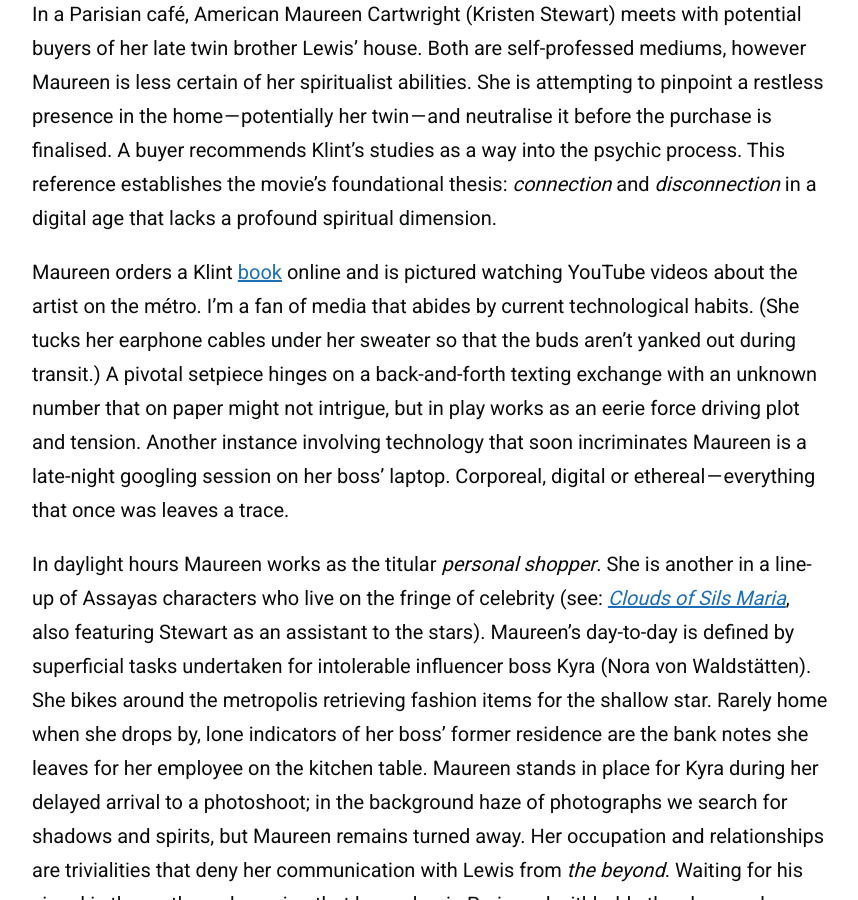
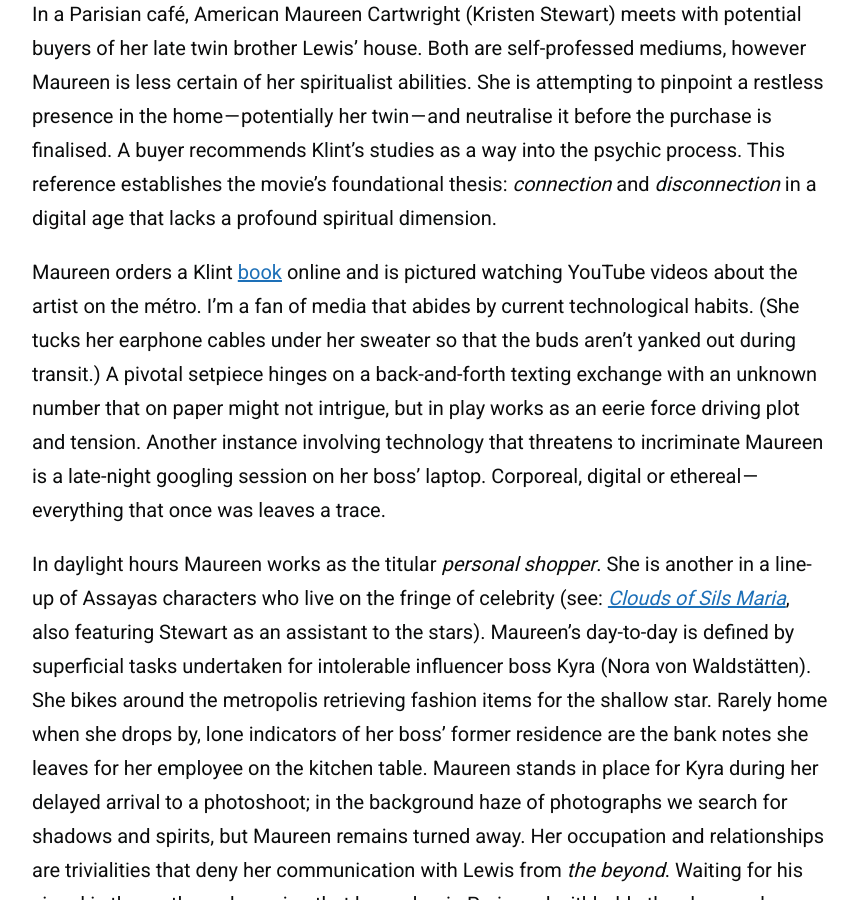
Before and after one commit to zoeurl/zoedowney.github.io, a Jekyll site: the page built from _posts/2023-12-08-personal-shopper.md, in a window 1280 px wide and 900 px high, scrolled down 948 px. Shown: the whole window, without its empty margins (208-1066 px from the left). Built offline with Jekyll 4.4.1, drawn with Linux system fonts in a browser that asks for light colours.

Commit message:
Update 2023-12-08-personal-shopper.md

```diff
--- a/_posts/2023-12-08-personal-shopper.md
+++ b/_posts/2023-12-08-personal-shopper.md
@@ -13,7 +13,7 @@
 
 In a Parisian café, American Maureen Cartwright (Kristen Stewart) meets with potential buyers of her late twin brother Lewis’ house. Both are self-professed mediums, however Maureen is less certain of her spiritualist abilities. She is attempting to pinpoint a restless presence in the home — potentially her twin — and neutralise it before the purchase is finalised. A buyer recommends Klint's studies as a way into the psychic process. This reference establishes the movie’s foundational thesis: _connection_ and _disconnection_ in a digital age that lacks a profound spiritual dimension.
 
-Maureen orders a Klint [book](https://www.amazon.co.uk/Hilma-Af-Klint-David-Lomas/dp/3775734899/ref=sr_1_1?crid=3EECI1DAZPFCG&keywords=hilma+af+klint+a+pioneer+of+abstraction&qid=1700658419&sprefix=hilma+af+klint+a+pioneer+of+abstraction%2Caps%2C99&sr=8-1) online and is pictured watching YouTube videos about the artist on the métro. I’m a fan of media that abides by current technological habits. (She tucks her earphone cables under her sweater so that the buds aren't yanked out during transit.) A pivotal setpiece hinges on a back-and-forth texting exchange with an unknown number that on paper might not intrigue, but in play works as an eerie force driving plot and tension. Another instance involving technology that soon incriminates Maureen is a late-night googling session on her boss’ laptop. Corporeal, digital or ethereal — everything that once was leaves a trace.
+Maureen orders a Klint [book](https://www.amazon.co.uk/Hilma-Af-Klint-David-Lomas/dp/3775734899/ref=sr_1_1?crid=3EECI1DAZPFCG&keywords=hilma+af+klint+a+pioneer+of+abstraction&qid=1700658419&sprefix=hilma+af+klint+a+pioneer+of+abstraction%2Caps%2C99&sr=8-1) online and is pictured watching YouTube videos about the artist on the métro. I’m a fan of media that abides by current technological habits. (She tucks her earphone cables under her sweater so that the buds aren't yanked out during transit.) A pivotal setpiece hinges on a back-and-forth texting exchange with an unknown number that on paper might not intrigue, but in play works as an eerie force driving plot and tension. Another instance involving technology that threatens to incriminate Maureen is a late-night googling session on her boss’ laptop. Corporeal, digital or ethereal — everything that once was leaves a trace.
 
 In daylight hours Maureen works as the titular _personal shopper_. She is another in a line-up of Assayas characters who live on the fringe of celebrity (see: [_Clouds of Sils Maria_](https://www.theguardian.com/film/2015/may/17/clouds-of-sils-maria-review-juliette-binoche), also featuring Stewart as an assistant to the stars). Maureen's day-to-day is defined by superficial tasks undertaken for intolerable influencer boss Kyra (Nora von Waldstätten). She bikes around the metropolis retrieving fashion items for the shallow star. Rarely home when she drops by, lone indicators of her boss’ former residence are the bank notes she leaves for her employee on the kitchen table. Maureen stands in place for Kyra during her delayed arrival to a photoshoot; in the background haze of photographs we search for shadows and spirits, but Maureen remains turned away. Her occupation and relationships are trivialities that deny her communication with Lewis from _the beyond_. Waiting for his signal is the restless obsession that keeps her in Paris and withholds the closure she desires.
 
```
